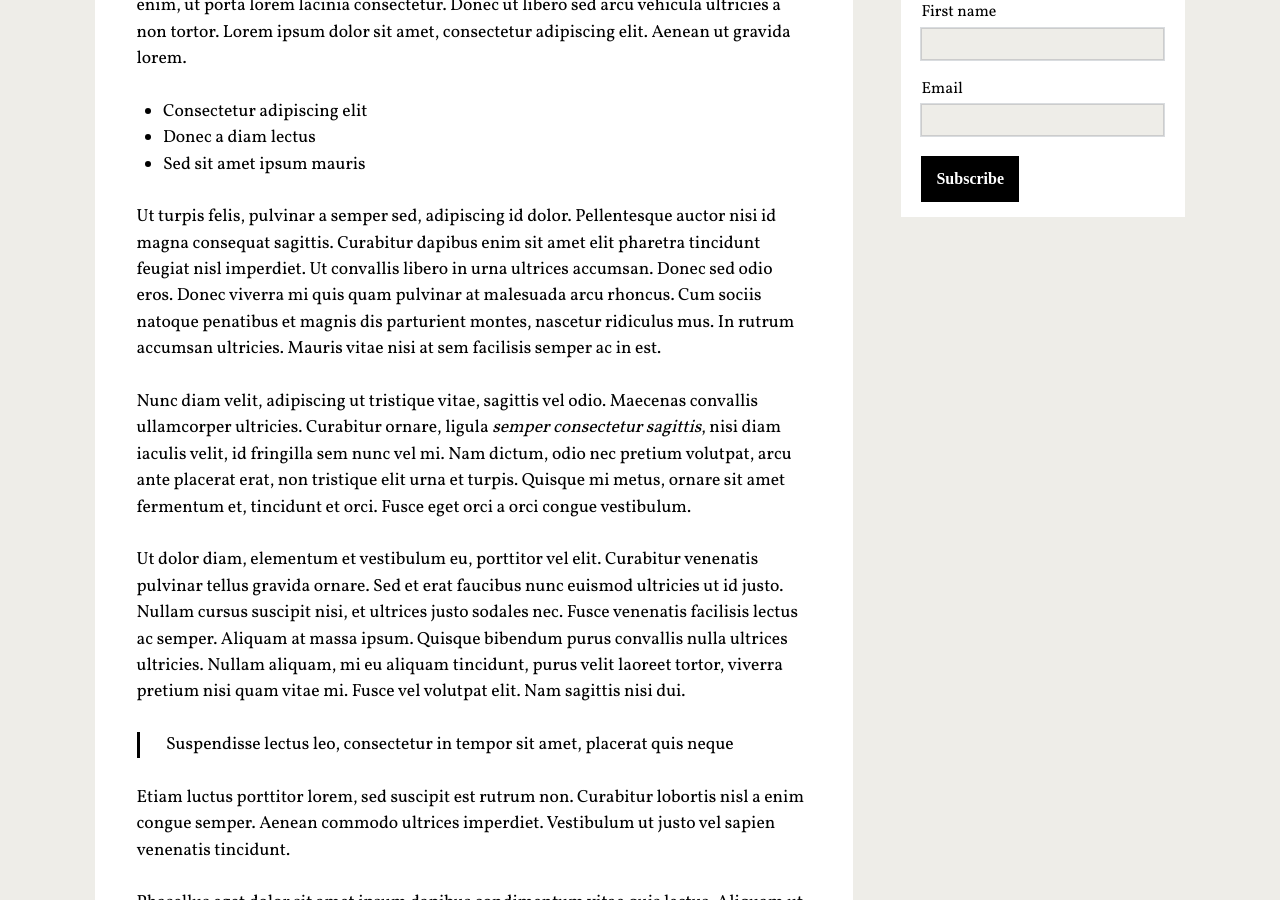
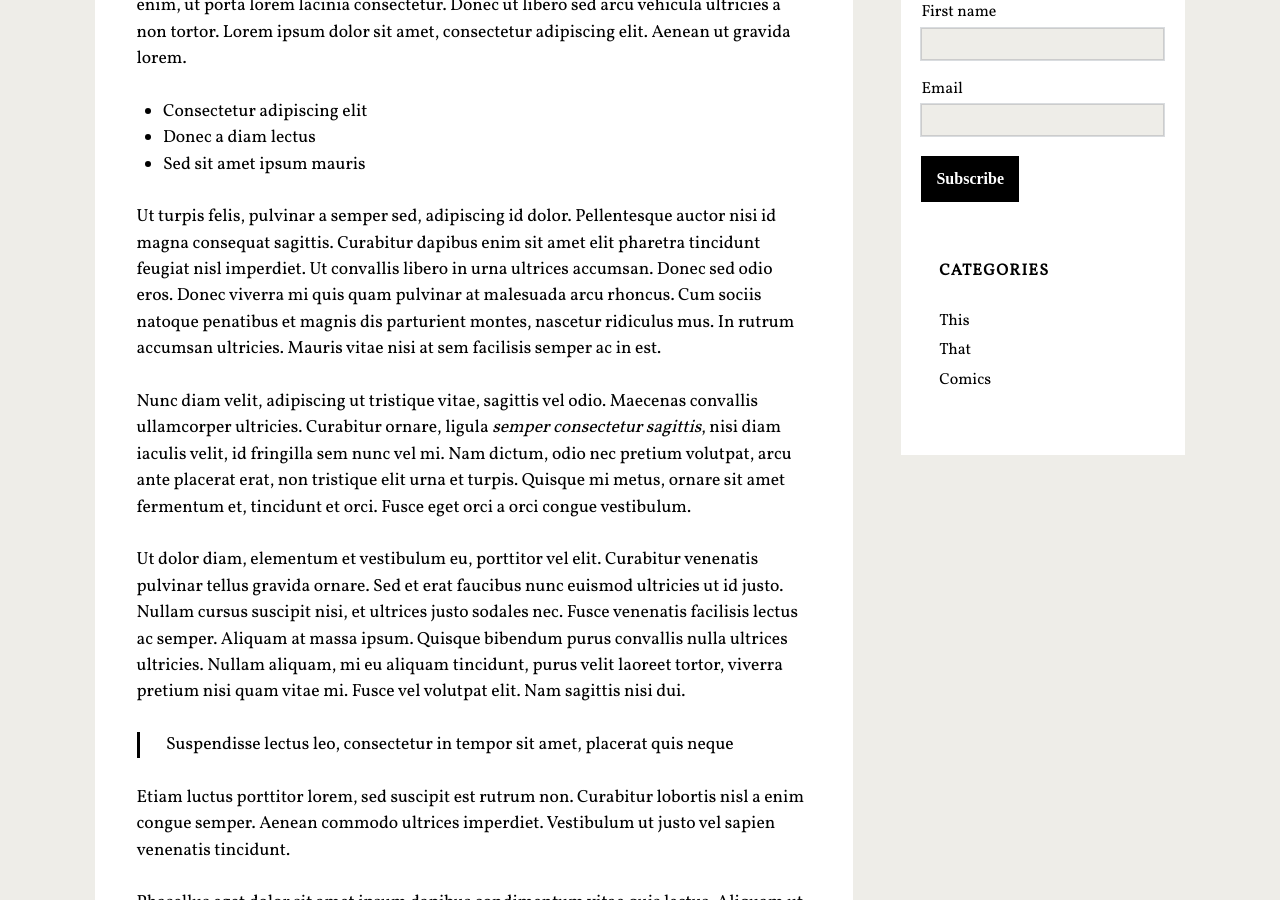
Before and after one commit to randideo/randideo.github.io, a Jekyll site: the page built from index.html, in a window 1280 px wide and 900 px high, scrolled down 372 px. Built offline with Jekyll 4.4.1, drawn with Linux system fonts in a browser that asks for light colours; nearby versions of some CDN libraries; some web fonts are replaced; comment, search, counter and statistics services are not loaded.

Commit message:
Update sidebar.html

```diff
--- a/_includes/sidebar.html
+++ b/_includes/sidebar.html
@@ -74,6 +74,15 @@ function submitForm() {
 </script>
     </div>
 
+    <div class='widget Label' data-version='1' id='Label1'>
+<h2 class='title'>Categories</h2>
+<div class='widget-content'>
+   {% for category in site.tags %}
+  <li style='text-transform: capitalize; list-style-type: none;'><a style="text-decoration: none;" href="/categories/#{{ label | first }}">{{ category | first }}</a>
+  </li>
+{% endfor %}
+</div>
+
 
 <div class='clear'></div>
 </div>
```
